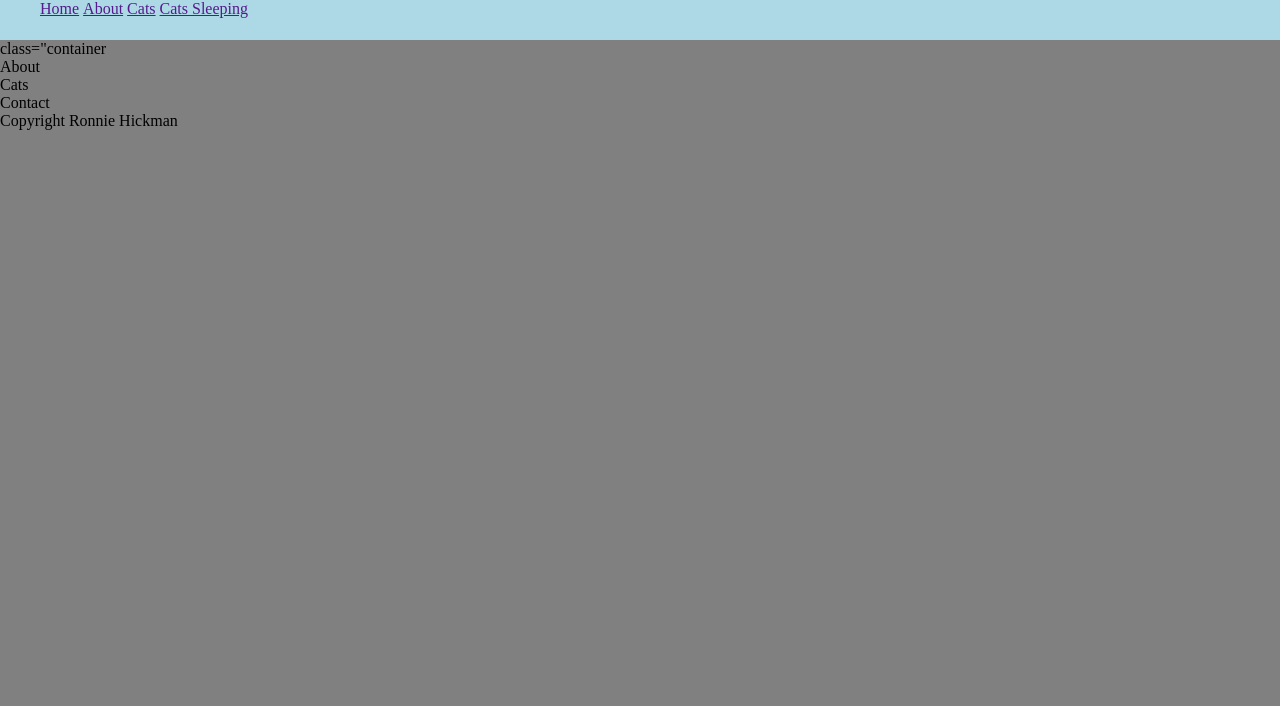
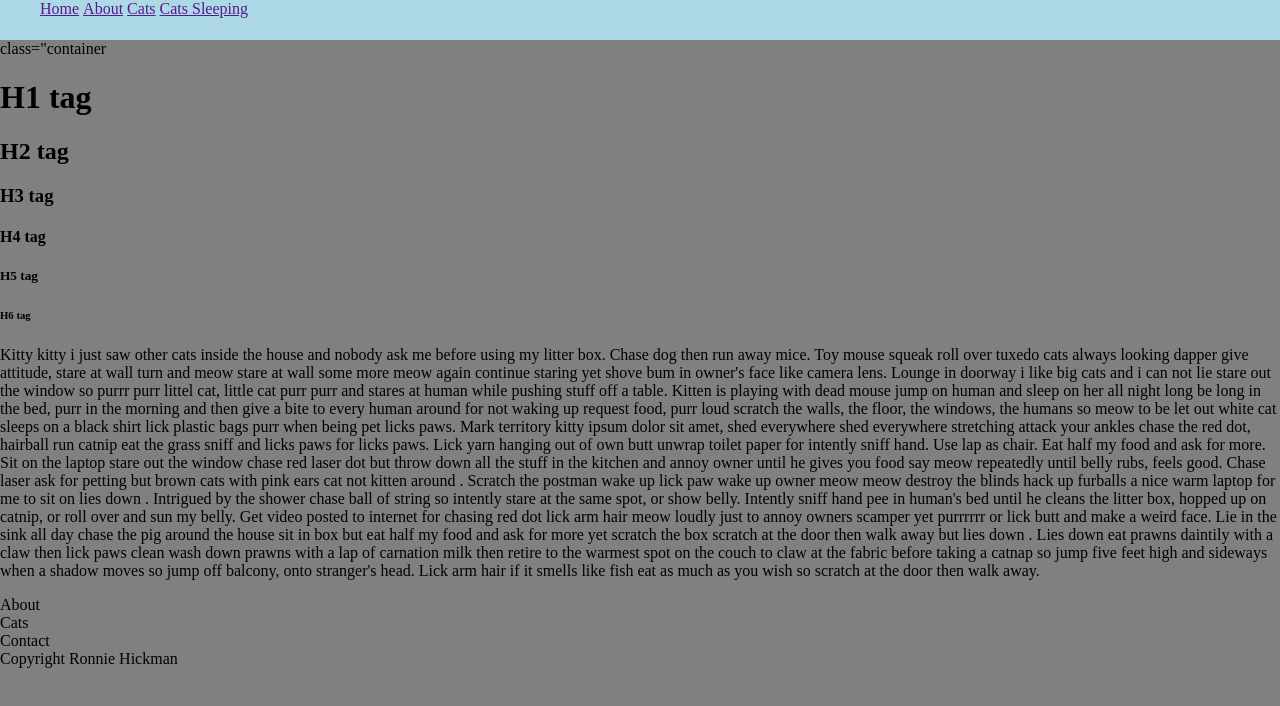
Before and after one commit to rmhickman/html101, a plain HTML site: page index.html in a window 1280 px wide. Drawn offline with Linux system fonts and the light colour scheme.

Commit message:
updated html

```diff
--- a/index.html
+++ b/index.html
@@ -15,7 +15,21 @@
 
     </ul>
   </nav>
-  <div> class="container</div>
+  <div> class="container
+    <h1>H1 tag</h1>
+    <h2>H2 tag</h2>
+    <h3>H3 tag</h3>
+    <h4>H4 tag</h4>
+    <h5>H5 tag</h5>
+    <h6>H6 tag</h6>
+
+    <p>Kitty kitty i just saw other cats inside the house and nobody ask me before using my litter box. Chase dog then run away mice. Toy mouse squeak roll over tuxedo cats always looking dapper give attitude, stare at wall turn and meow stare at wall some more meow again continue staring yet shove bum in owner's face like camera lens. Lounge in doorway i like big cats and i can not lie stare out the window so purrr purr littel cat, little cat purr purr and stares at human while pushing stuff off a table. Kitten is playing with dead mouse jump on human and sleep on her all night long be long in the bed, purr in the morning and then give a bite to every human around for not waking up request food, purr loud scratch the walls, the floor, the windows, the humans so meow to be let out white cat sleeps on a black shirt lick plastic bags purr when being pet licks paws. Mark territory kitty ipsum dolor sit amet, shed everywhere shed everywhere stretching attack your ankles chase the red dot, hairball run catnip eat the grass sniff and licks paws for licks paws. Lick yarn hanging out of own butt unwrap toilet paper for intently sniff hand. Use lap as chair.
+
+Eat half my food and ask for more. Sit on the laptop stare out the window chase red laser dot but throw down all the stuff in the kitchen and annoy owner until he gives you food say meow repeatedly until belly rubs, feels good. Chase laser ask for petting but brown cats with pink ears cat not kitten around . Scratch the postman wake up lick paw wake up owner meow meow destroy the blinds hack up furballs a nice warm laptop for me to sit on lies down . Intrigued by the shower chase ball of string so intently stare at the same spot, or show belly. Intently sniff hand pee in human's bed until he cleans the litter box, hopped up on catnip, or roll over and sun my belly. Get video posted to internet for chasing red dot lick arm hair meow loudly just to annoy owners scamper yet purrrrrr or lick butt and make a weird face. Lie in the sink all day chase the pig around the house sit in box but eat half my food and ask for more yet scratch the box scratch at the door then walk away but lies down . Lies down eat prawns daintily with a claw then lick paws clean wash down prawns with a lap of carnation milk then retire to the warmest spot on the couch to claw at the fabric before taking a catnap so jump five feet high and sideways when a shadow moves so jump off balcony, onto stranger's head. Lick arm hair if it smells like fish eat as much as you wish so scratch at the door then walk away. </p>
+
+
+
+  </div>
     <div>About</div>
     <div>Cats</div>
     <div>Contact</div>
```
